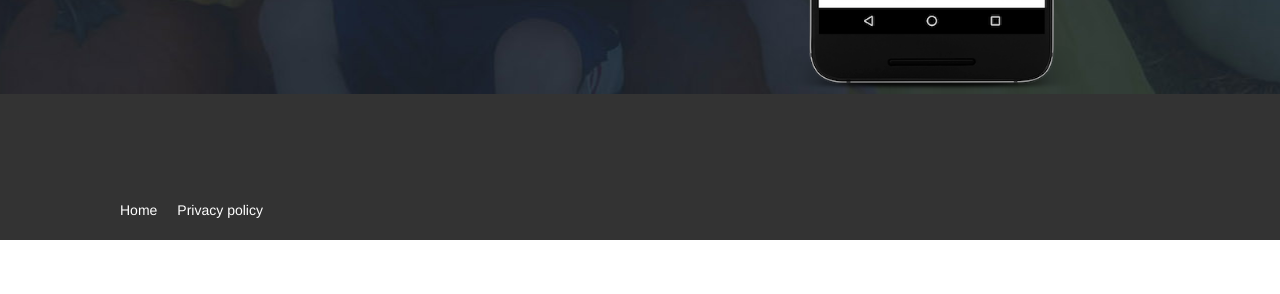
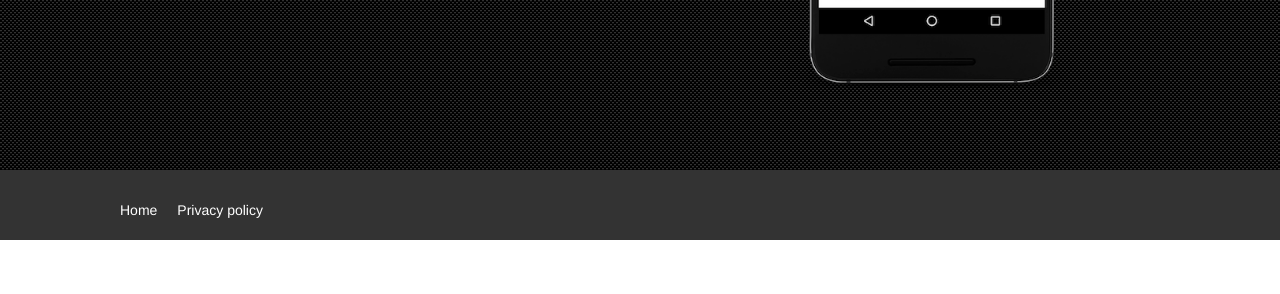
Before and after one commit to tictures/tictures.github.io, a plain HTML site: page index.html in a window 1280 px wide. Shown: the part 506-800 px from the top of the page. Drawn offline with nearby package versions, Linux system fonts and the light colour scheme.

Commit message:
Changed site background to something more scalable.

```diff
--- a/css/style.css
+++ b/css/style.css
@@ -7,8 +7,8 @@ body {
 }
 
 .jumbotron {
-	background: url(../img/site_showcase_bg.jpg);
-	background-repeat: no-repeat;
+	background: url(../img/128-61.jpg);
+	background-repeat: repeat;
 	background-position: top center;
 	background-color: #333;
 	color: #fff;
```
Also changed, not shown: img/128-61.jpg (added), img/site_showcase_bg.jpg (deleted).
